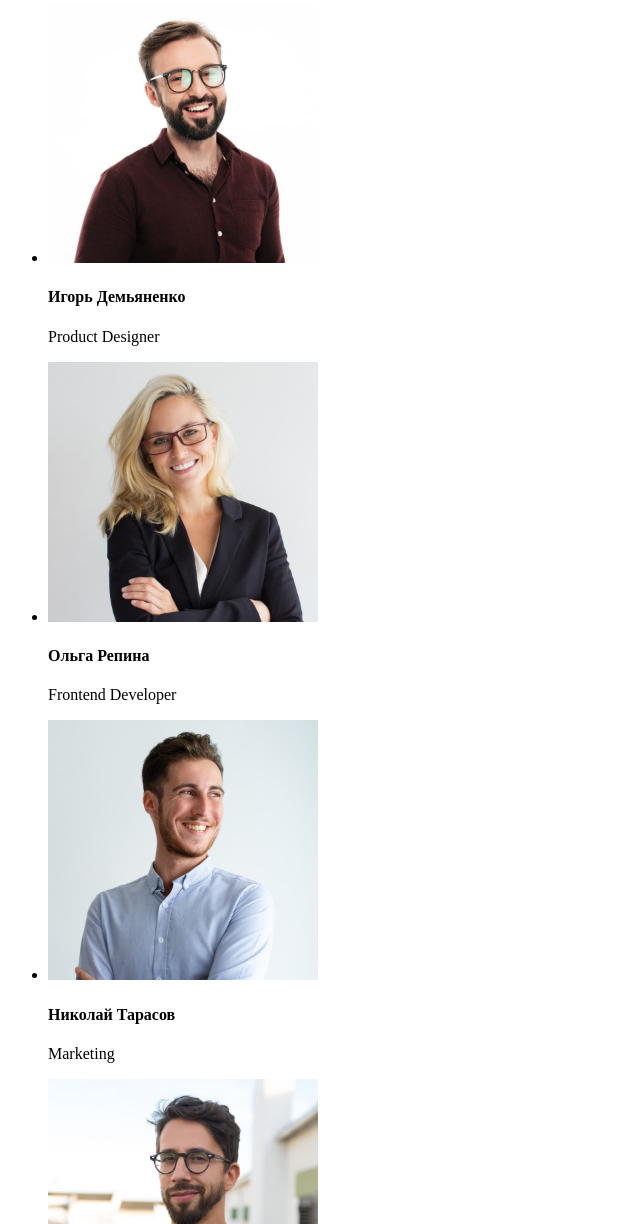
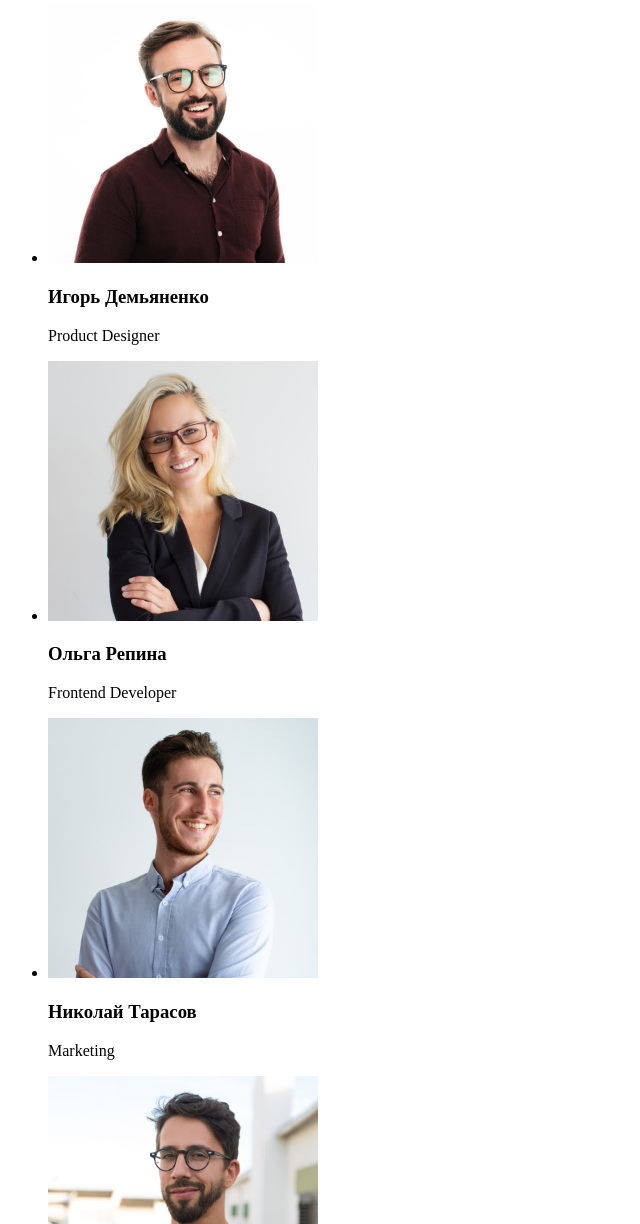
Before and after one commit to VictoriaBil/goit-markup-hw-01, a plain HTML site: page index.html in a window 1280 px wide. Shown: the part 1552-2776 px from the top of the page, without its empty margins (0-640 px from the left). Drawn offline with Linux system fonts and the light colour scheme.

Commit message:
Fixes headers with names

```diff
--- a/index.html
+++ b/index.html
@@ -79,17 +79,17 @@
         <ul>
             <li>
                 <img src="./images/photo_Ihor.jpg" alt="фотография Игоря" width="270" height="260">
-                <h4>Игорь Демьяненко</h4>
+                <h3>Игорь Демьяненко</h3>
                 <p lang="en">Product Designer</p>
             </li>
             <li>
                 <img src="./images/photo_Helga.jpg" alt="фотография Ольги" width="270" height="260">
-                <h4>Ольга Репина</h4>
+                <h3>Ольга Репина</h3>
                 <p lang="en">Frontend Developer</p>
             </li>
             <li>
                 <img src="./images/photo_Nikolay.jpg" alt="фотография Николая" width="270" height="260">
-                <h4>Николай Тарасов</h4>
+                <h3>Николай Тарасов</h3>
                 <p lang="en">Marketing</p>
             </li>
             <li>
```
